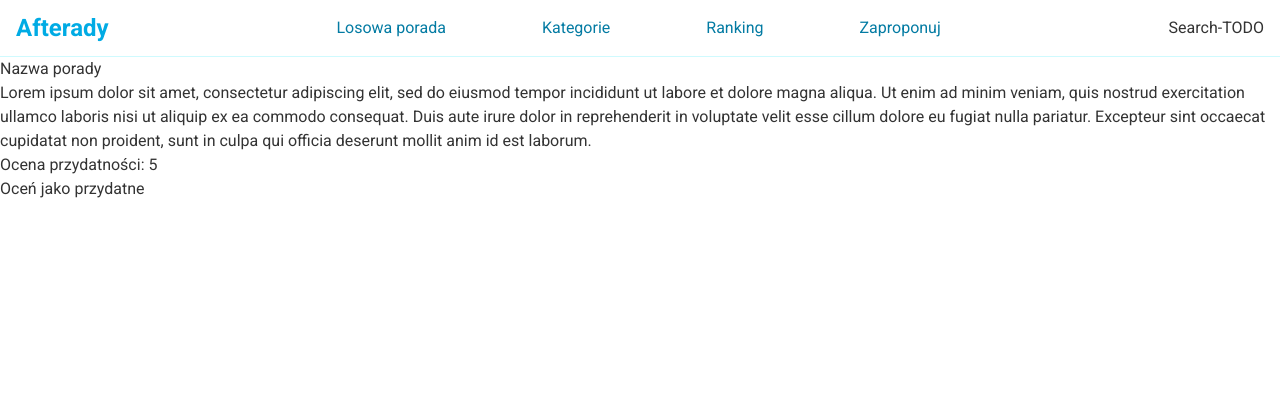
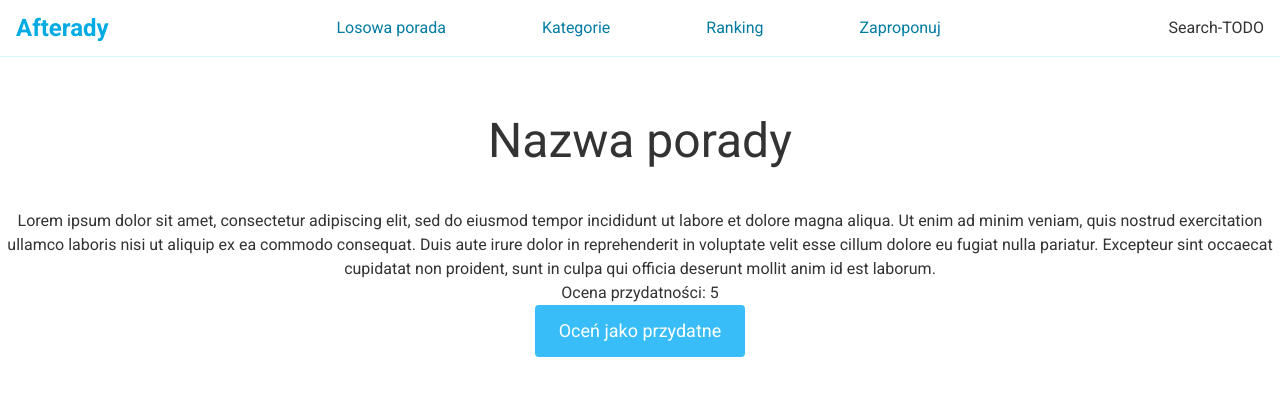
Before and after one commit to cerbin1/tips, a React (Vite) app: page /advices in a window 1280 px wide. Shown: the top 396 px of the page. Built offline with nearby package versions, Linux system fonts and the light colour scheme.

Commit message:
Update styles and refactor of AdviceDetails component

```diff
--- a/src/components/advices/AdviceDetails.jsx
+++ b/src/components/advices/AdviceDetails.jsx
@@ -1,4 +1,6 @@
 import { useState } from "react";
+import ContainerSection from "../common/ContainerSection";
+import Button from "../common/Button";
 
 export default function AdviceDetails() {
   const [rating, setRating] = useState(5);
@@ -8,8 +10,8 @@ export default function AdviceDetails() {
   }
 
   return (
-    <>
-      <h2>Nazwa porady</h2>
+    <ContainerSection data-testid="advice-details-section">
+      <h1>Nazwa porady</h1>
       <p>
         Lorem ipsum dolor sit amet, consectetur adipiscing elit, sed do eiusmod
         tempor incididunt ut labore et dolore magna aliqua. Ut enim ad minim
@@ -20,7 +22,9 @@ export default function AdviceDetails() {
         mollit anim id est laborum.
       </p>
       <p>Ocena przydatności: {rating}</p>
-      <button onClick={increaseRating}>Oceń jako przydatne</button>
-    </>
+      <Button>
+        <button onClick={increaseRating}>Oceń jako przydatne</button>
+      </Button>
+    </ContainerSection>
   );
 }
```
Also changed, not shown: 1 other file (tests, documents, lock files or other folders).
